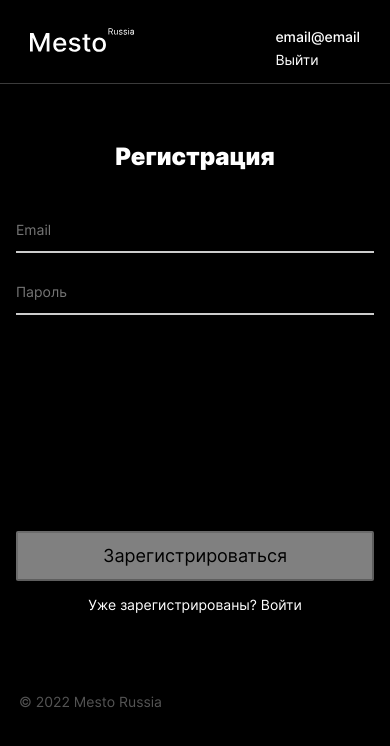
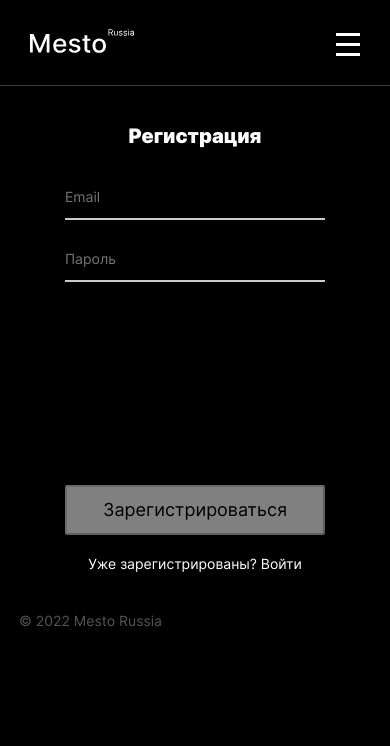
Before and after one commit to bofeof/react-mesto-auth, a React (Create React App) app: page /sign-up in a window 390 px wide. Shown: the top 746 px of the page. Built offline with nearby package versions, Linux system fonts and the light colour scheme; no server answers.

Commit message:
fix: classic and burger menu displaying

```diff
--- a/src/blocks/header/header.css
+++ b/src/blocks/header/header.css
@@ -1,19 +1,28 @@
 .header {
   width: 100%;
+  display: grid;
+  grid-template-columns: repeat(3, 1fr);
+  grid-template-rows: repeat(1, 1fr);
+  grid-template-areas: "header__logo header__menu header__user";
+
   min-height: 74px;
   border-bottom: 1px solid rgba(84, 84, 84, 0.7);
   margin-bottom: 40px;
   box-sizing: border-box;
-
-  display: flex;
-  justify-content: space-between;
 }
 
 @media screen and (max-width: 768px) {
   .header {
-    width: 100vw;
+    width: 100%;
     min-height: 56px;
     margin-bottom: 38.25px;
+
+    grid-template-columns: repeat(2, 1fr);
+    grid-template-rows: repeat(2, auto);
+    grid-template-areas:
+      "header__user header__user"
+      "header__logo header__menu";
+    grid-gap: 1px 0;
   }
 }
 
@@ -24,6 +33,8 @@
   background-image: url(../../images/logo/logo-white.svg);
   background-repeat: no-repeat;
   object-fit: contain;
+
+  grid-area: header__logo;
 }
 
 @media screen and (max-width: 768px) {
@@ -31,19 +42,69 @@
     height: 24.4px;
     width: 103.74px;
     margin-left: 30px;
+    margin-bottom: 31.6px;
     background-size: 103.74px 24.4px;
   }
 }
 
+/* MENU */
+.header__menu {
+  width: 24px;
+  height: 21px;
+  grid-area: header__menu;
+  align-self: top;
+  visibility: hidden;
+  transition: opacity 0.5s ease-in-out;
+}
+
+.header__menu:hover {
+  opacity: 0.8;
+  cursor: pointer;
+}
+
+@media screen and (max-width: 768px) {
+  .header__menu {
+    visibility: visible;
+    align-self: top;
+    justify-self: end;
+    margin-right: 30px;
+    margin-top: 4px;
+  }
+}
+
+.header__menu-line {
+  display: block;
+  width: 100%;
+  margin-bottom: 7px;
+  height: 3px;
+  background: white;
+}
+
+.header__burger-close {
+  background-image: url(../../images/close/close.svg);
+  background-size: contain;
+  background-repeat: no-repeat;
+  width: 100%;
+  height: 100%;
+  object-fit: contain;
+}
+
 .header__user {
   display: flex;
-  justify-content: space-between;
+  grid-area: header__user;
+  align-self: start;
+  justify-self: end;
 }
 
 @media screen and (max-width: 768px) {
   .header__user {
-    margin: 0 30px 0 0;
-    display: block;
+    margin: 0 auto;
+    flex-direction: column;
+    justify-content: center;
+    align-items: center;
+
+    align-self: center;
+    justify-self: center;
   }
 }
 
@@ -61,16 +122,14 @@
 
 @media screen and (max-width: 768px) {
   .header__email {
-    margin: 0;
+    margin: 0 0 18px;
     display: block;
-    /* font size before menu creation */
     font-size: 14px;
   }
 }
 
 .header__button {
   max-height: 22px;
-  margin-top: 6px;
   width: auto;
   padding: 0;
   border: none;
@@ -93,7 +152,7 @@
 
 @media screen and (max-width: 768px) {
   .header__button {
-    margin-top: 6px;
+    margin: 6px 30px 31.6px 0;
     display: block;
     /* font size before menu creation */
     font-size: 14px;
--- a/src/blocks/theme/dark/theme_dark.css
+++ b/src/blocks/theme/dark/theme_dark.css
@@ -1,3 +1,3 @@
 .theme_dark {
-    background-color: #000000;
+  background-color: #000000;
 }
--- a/src/components/Header.js
+++ b/src/components/Header.js
@@ -1,12 +1,25 @@
 import { LoggedInContext } from "../contexts/CurrentUserContext";
-import { useContext } from "react";
+import { useContext, useEffect, useState } from "react";
 import { useLocation, useHistory } from "react-router-dom";
 
 export default function Header({ onLogOut }) {
+  const [menuOpened, setMenuOpened] = useState(false);
   const userLogIn = useContext(LoggedInContext);
   const location = useLocation();
   const currentUrl = location.pathname;
   const history = useHistory();
+
+  // update window-width for displaying menu: burger or classic
+  const [windowWidth, setWindowWidth] = useState();
+  useEffect(() => {
+    setWindowWidth(window.innerWidth);
+    window.addEventListener("resize", updateSize);
+    return () => window.removeEventListener("resize", updateSize);
+  });
+
+  function updateSize() {
+    setWindowWidth(window.innerWidth);
+  }
 
   function handleLogOut() {
     onLogOut();
@@ -21,20 +34,81 @@ export default function Header({ onLogOut }) {
     }
   }
 
-  return (
+  function handleOpenMenu() {
+    setMenuOpened(!menuOpened);
+  }
+
+  return userLogIn ? (
+    // LOGIN
     <header className="header">
       <div className="header__logo"></div>
-      {userLogIn ? (
-        <div className="header__user">
+      {windowWidth >= 768 ? (
+        // classic menu
+        <>
+          <div
+            className="header__menu"
+            onClick={handleOpenMenu}
+            style={{ display: "none" }}>
+            <div className="header__burger-close"></div>
+            <div className="header__menu-burger">
+              <span className="header__menu-line"></span>
+              <span className="header__menu-line"></span>
+              <span className="header__menu-line"></span>
+            </div>
+          </div>
+
+          <div className="header__user" style={{ display: "flex" }}>
             <p className="header__email">email@email</p>
             <button
+              style={{ margin: "0 0 40px" }}
               className="header__button header__logout-button"
               onClick={handleLogOut}>
               Выйти
             </button>
           </div>
+        </>
       ) : (
+        //  burger-menu
+        <>
+          <div className="header__menu" onClick={handleOpenMenu}>
+            {menuOpened ? (
+              <div className="header__burger-close"></div>
+            ) : (
+              <div className="header__menu-burger">
+                <span className="header__menu-line"></span>
+                <span className="header__menu-line"></span>
+                <span className="header__menu-line"></span>
+              </div>
+            )}
+          </div>
+
+          <div
+            className="header__user"
+            style={{ display: menuOpened ? "flex" : "none" }}>
+            <p className="header__email">email@email</p>
+            <button
+              style={{ margin: "0 0 40px" }}
+              className="header__button header__logout-button"
+              onClick={handleLogOut}>
+              Выйти
+            </button>
+          </div>
+        </>
+      )}
+    </header>
+  ) : (
+    // LOGOUT
+    <header
+      className="header"
+      style={{ gridTemplateAreas: `'header__logo header__menu header__user'` }}>
+      <div className="header__logo"></div>
       <div className="header__user">
+        <div className="header__burger-close" style={{ display: "none" }}></div>
+        <div className="header__menu-burger" style={{ display: "none" }}>
+          <span className="header__menu-line"></span>
+          <span className="header__menu-line"></span>
+          <span className="header__menu-line"></span>
+        </div>
         {currentUrl === "/sign-in" && (
           <button className="header__button" onClick={handleRedirect}>
             Регистрация
@@ -46,7 +120,6 @@ export default function Header({ onLogOut }) {
           </button>
         )}
       </div>
-      )}
     </header>
   );
 }
--- a/src/index.css
+++ b/src/index.css
@@ -81,6 +81,14 @@
   margin: 20px auto 0;
 }
 
+@media screen and (max-width: 768px) {
+  .identity__container {
+    max-width: 260px;
+    width: 260px;
+    margin: 0 auto 0;
+  }
+}
+
 .identity__header {
   margin: 0 auto 50px;
   font-family: "Inter";
@@ -90,6 +98,14 @@
   line-height: 29px;
   text-align: center;
   color: #ffffff;
+}
+
+@media screen and (max-width: 768px) {
+  .identity__header {
+    font-size: 20px;
+    line-height: 24px;
+    margin: 0 auto 40px;
+  }
 }
 
 .identity__form {
@@ -149,6 +165,12 @@
   transition: opacity 0.5s ease-in-out;
 }
 
+@media screen and (max-width: 768px) {
+  .identity__form-button {
+    margin: 173px auto 20px;
+  }
+}
+
 .identity__form-button:hover {
   opacity: 0.85;
   cursor: pointer;
@@ -170,6 +192,13 @@
   text-align: center;
   color: #ffffff;
 }
+
+@media screen and (max-width: 768px) {
+  .identity__signin-ask {
+    margin: 0 auto 40px;
+  }
+}
+
 .identity__signin-link {
   text-decoration: none;
   color: #ffffff;
```
Also changed, not shown: src/images/menu/menu.png (added). Lines whose indentation alone changed are shown as unchanged.
